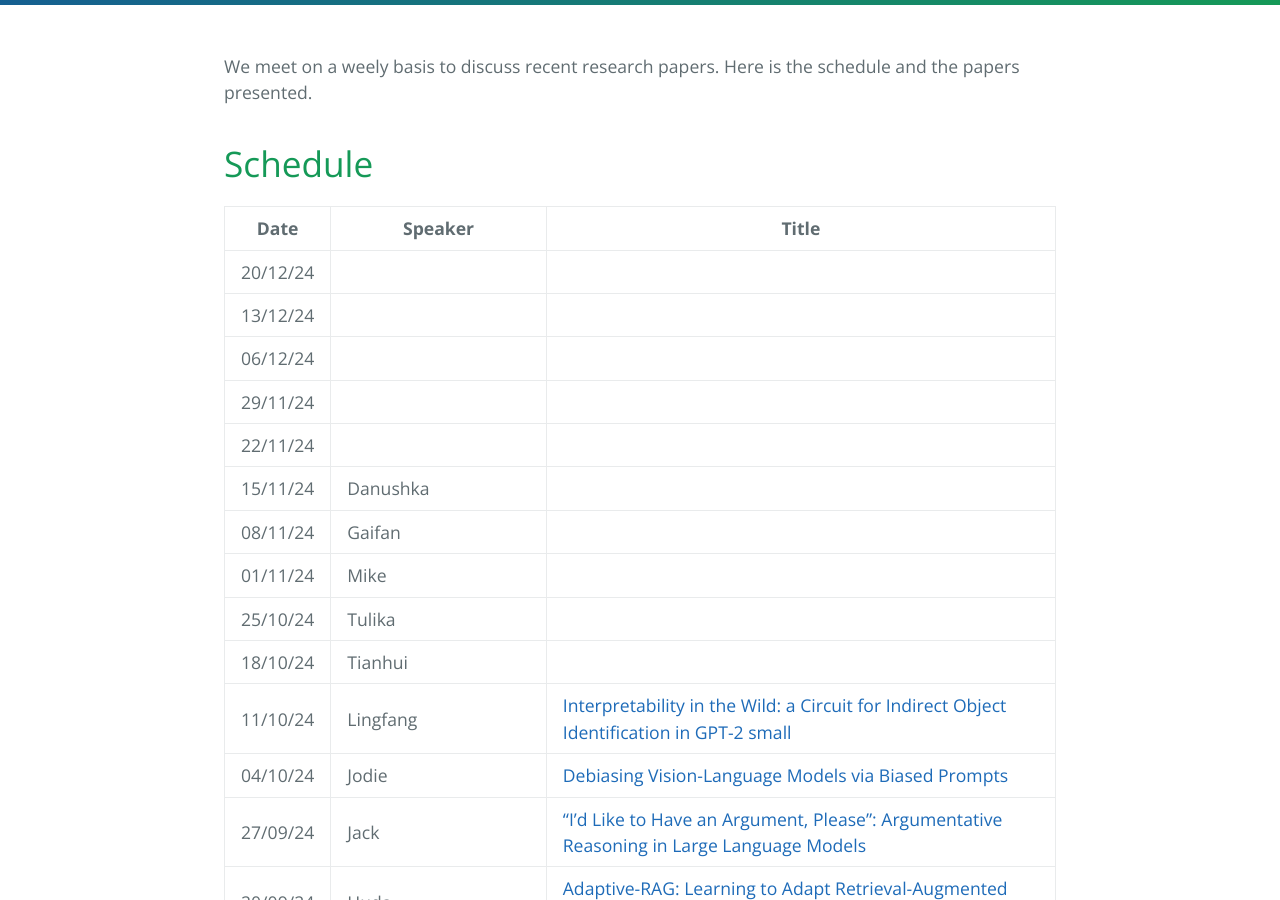
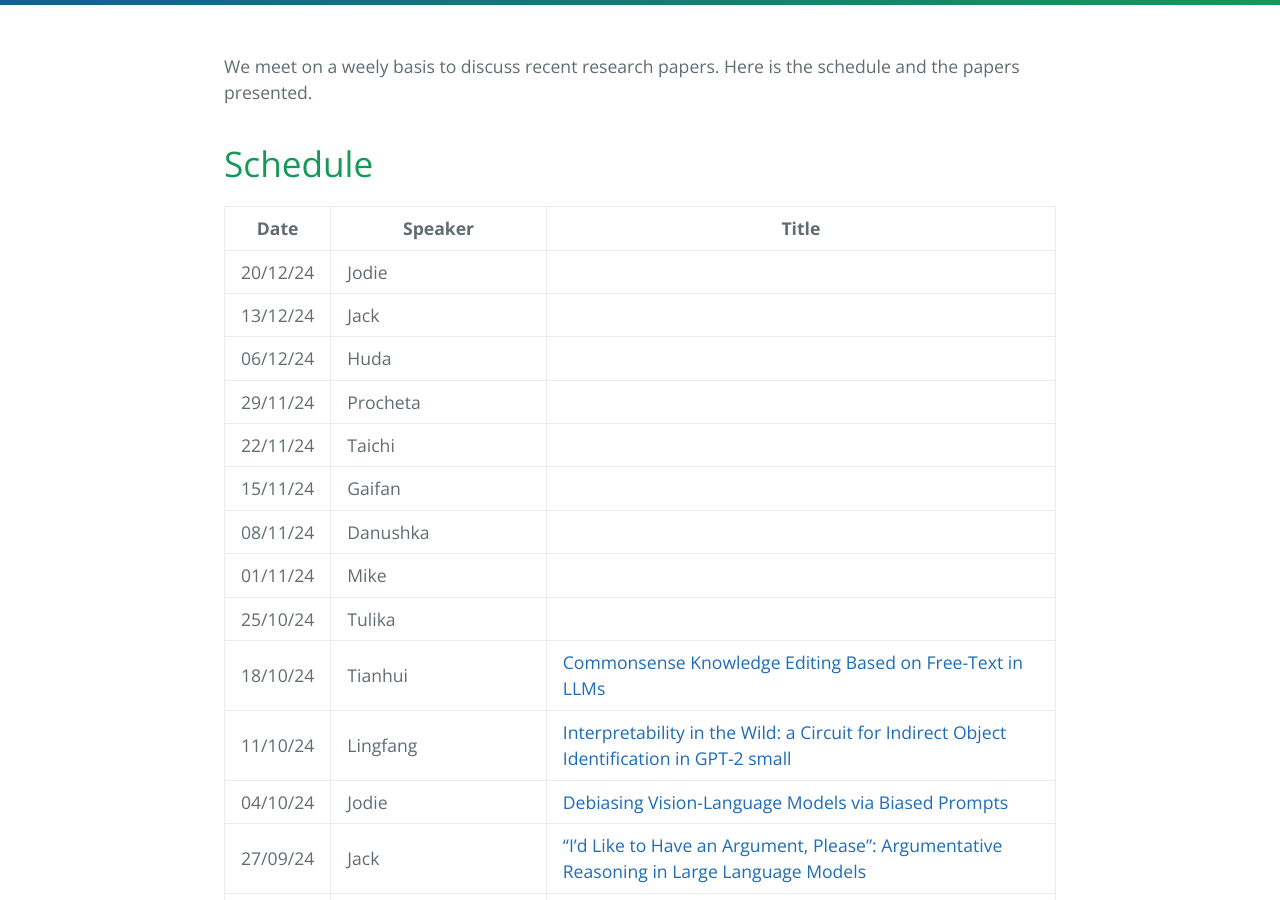
Before and after one commit to LivNLP/livnlp.github.io, a Jekyll site: the page built from reading.md, in a window 1280 px wide and 900 px high, scrolled down 368 px. Built offline with Jekyll 4.4.1, drawn with Linux system fonts in a browser that asks for light colours.

Commit message:
Update reading.md

```diff
--- a/reading.md
+++ b/reading.md
@@ -13,16 +13,16 @@ We meet on a weely basis to discuss recent research papers. Here is the schedule
 
 | Date | Speaker | Title
 | ----- | ------- | -----
-| 20/12/24 |  |
-| 13/12/24 |  |
-| 06/12/24 |  |
-| 29/11/24 |  |
-| 22/11/24 |  |
-| 15/11/24 | Danushka |
-| 08/11/24 | Gaifan |
+| 20/12/24 | Jodie |
+| 13/12/24 |  Jack |
+| 06/12/24 | Huda |
+| 29/11/24 | Procheta |
+| 22/11/24 | Taichi  |
+| 15/11/24 | Gaifan |
+| 08/11/24 | Danushka |
 | 01/11/24 | Mike |
 | 25/10/24 | Tulika  |
-| 18/10/24 | Tianhui |
+| 18/10/24 | Tianhui | [Commonsense Knowledge Editing Based on Free-Text in LLMs](https://openreview.net/pdf/e7e42d5abe37458f69cf2f3a9020773c1eb89d3e.pdf)
 | 11/10/24 | Lingfang | [Interpretability in the Wild: a Circuit for Indirect Object Identification in GPT-2 small](https://arxiv.org/abs/2211.00593)
 | 04/10/24 | Jodie | [Debiasing Vision-Language Models via Biased Prompts](https://arxiv.org/abs/2302.00070)
 | 27/09/24 | Jack | [“I’d Like to Have an Argument, Please”: Argumentative Reasoning in Large Language Models](https://arxiv.org/abs/2309.16938)
```
